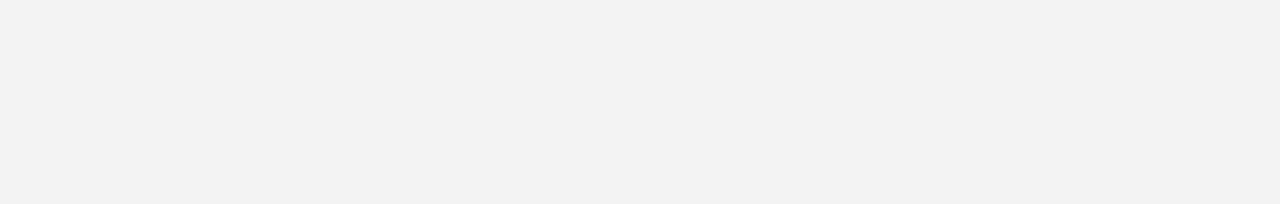
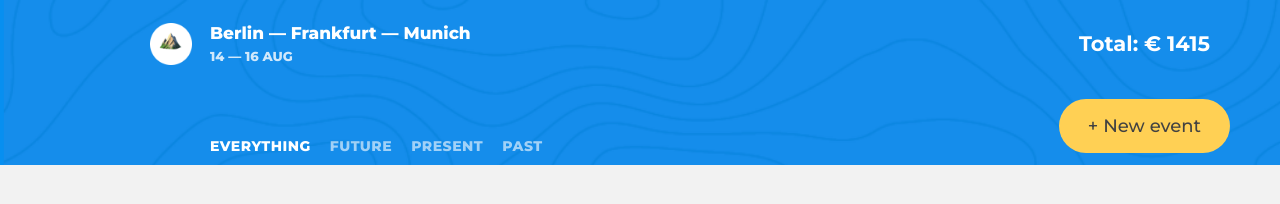
Before and after one commit to umnyash/big-trip, a website: page markup/index.html in a window 1280 px wide. Drawn offline with Linux system fonts and the light colour scheme.

Commit message:
feat(markup): add trip-header

```diff
--- a/markup/css/style.css
+++ b/markup/css/style.css
@@ -346,4 +346,85 @@
   align-content: start;
 }
 
+.trip__header {
+  grid-column: 1 / -1;
+}
+
 /* #endregion */
+
+/* #region trip-filter */
+
+.trip-filter {
+  display: flex;
+  flex-wrap: wrap;
+  column-gap: 19px;
+}
+
+/* #endregion */
+
+/* #region trip-header */
+
+.trip-header {
+  display: grid;
+  padding: 23px 0 10px;
+  grid-template-columns: subgrid;
+  grid-template-areas:
+    ". . logo title  title  title  title  title  price      price      price      ."
+    ". . logo dates  dates  dates  dates  dates  price      price      price      ."
+    ". . logo filter filter filter filter filter add-button add-button add-button .";
+  align-items: start;
+  color: var(--text-additional-color);
+  background: var(--brand-color) url("../img/header-background.png") 0 0 / cover;
+}
+
+.trip-header__logo {
+  grid-area: logo;
+  width: 100%;
+  height: auto;
+}
+
+.trip-header__title {
+  grid-area: title;
+  margin: 0;
+  font-size: 17px;
+  line-height: 21px;
+  font-weight: 800;
+}
+
+.trip-header__dates {
+  grid-area: dates;
+  margin: 4px 0 0;
+  font-size: 13px;
+  line-height: 16px;
+  font-weight: 800;
+  text-transform: uppercase;
+  opacity: 0.8;
+}
+
+.trip-header__price {
+  grid-area: price;
+  place-self: center end;
+  min-width: 171px;
+  margin: 0;
+  text-align: center;
+  font-size: 21px;
+  line-height: 25px;
+  font-weight: 700;
+}
+
+.trip-header__filter {
+  grid-area: filter;
+  align-self: end;
+}
+
+.trip-header__add-button {
+  grid-area: add-button;
+  place-self: end;
+  margin: 0 0 2px;
+}
+
+.trip-header__title ~ .trip-header__add-button {
+  margin-top: 35px;
+}
+
+/* #endregion */
--- a/markup/index.html
+++ b/markup/index.html
@@ -13,7 +13,35 @@
 
 <body class="page__body">
   <h1 class="visually-hidden">«Big Trip» &mdash; travel planner, trip budget calculator, and attractions guide.</h1>
-  <div class="trip"></div>
+  <div class="trip">
+    <header class="trip__header trip-header">
+      <img class="trip-header__logo" src="img/logo.png" width="42" height="42" alt="Логотип в виде каменистой горы.">
+      <h2 class="trip-header__title">Berlin &mdash; Frankfurt &mdash; Munich</h2>
+      <p class="trip-header__dates">
+        <time datetime="2026-08-14">14</time> &mdash; <time datetime="2026-08-16">16 Aug</time>
+      </p>
+      <p class="trip-header__price">Total: €&nbsp;1415</p>
+      <form class="trip-header__filter trip-filter" action="https://echo.htmlacademy.ru/courses" method="get">
+        <label class="checker checker--soft">
+          <input class="checker__control visually-hidden" type="radio" name="period" value="everything" checked>
+          <span class="checker__label">Everything</span>
+        </label>
+        <label class="checker checker--soft">
+          <input class="checker__control visually-hidden" type="radio" name="period" value="future">
+          <span class="checker__label">Future</span>
+        </label>
+        <label class="checker checker--soft">
+          <input class="checker__control visually-hidden" type="radio" name="period" value="present">
+          <span class="checker__label">Present</span>
+        </label>
+        <label class="checker checker--soft">
+          <input class="checker__control visually-hidden" type="radio" name="period" value="past">
+          <span class="checker__label">Past</span>
+        </label>
+      </form>
+      <button class="trip-header__add-button button button--accent button--size_l" type="button" data-text-icon="+">New event</button>
+    </header>
+  </div>
 </body>
 
 </html>
```
